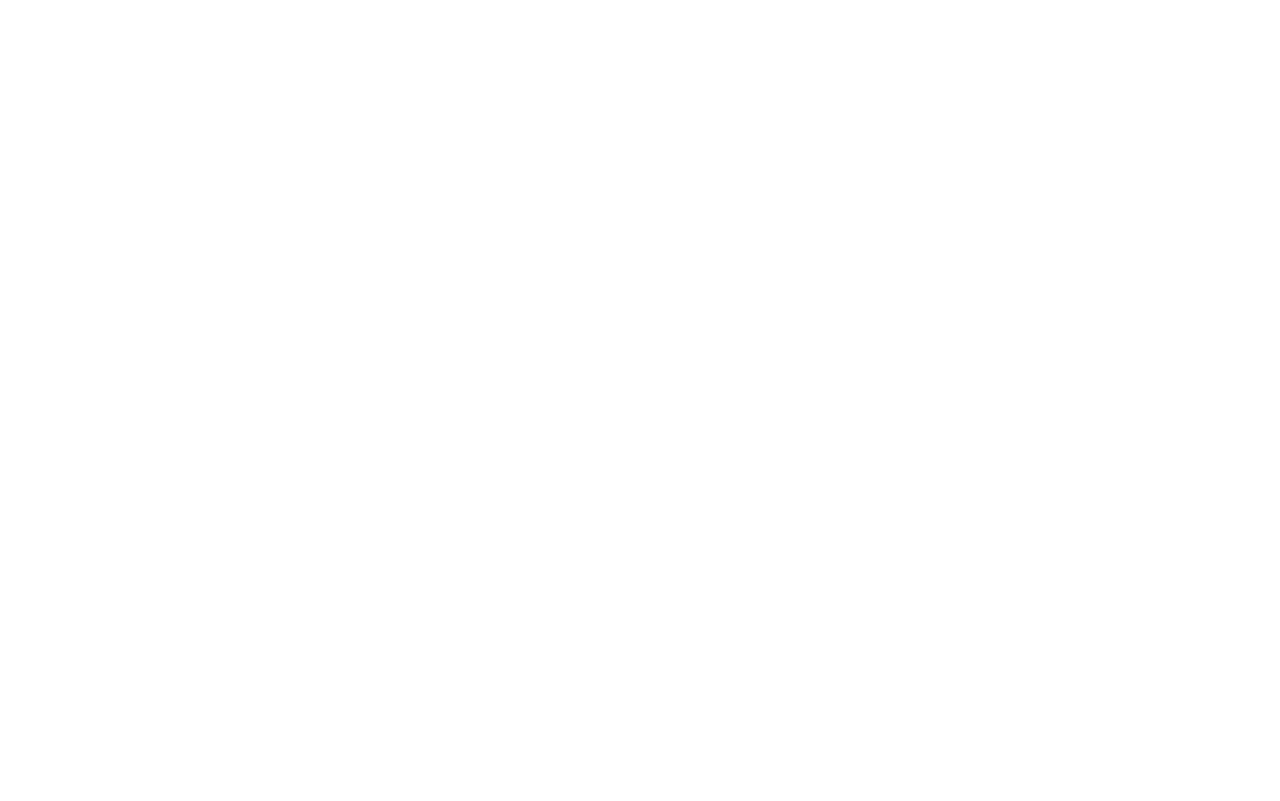
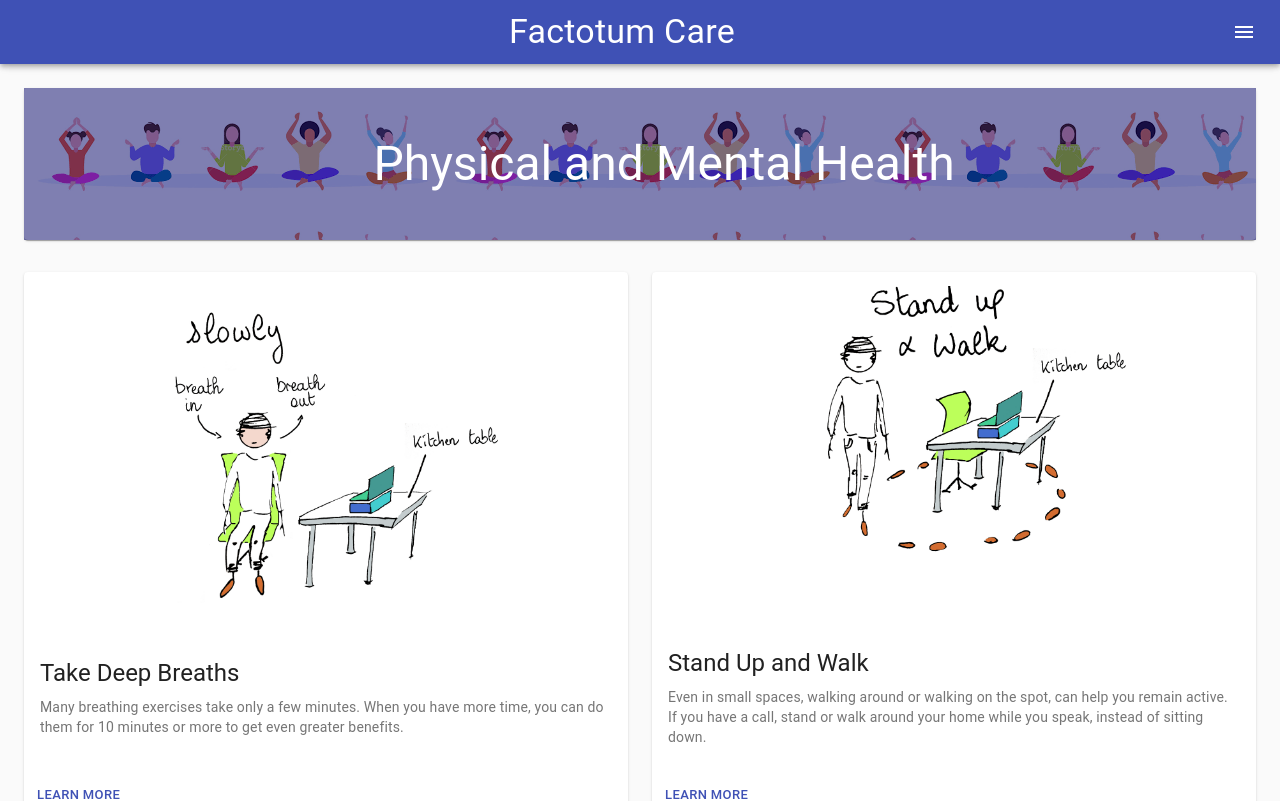
Before and after one commit to mxenoph/factotum-care, a React app in the folder webpack-react-tutorial/: page /mental in a window 1280 px wide. Shown: the top 801 px of the page. Built offline with nearby package versions, Linux system fonts and the light colour scheme.

Commit message:
Add Page content and merged with George
Added page content and merged with georges branch

```diff
--- a/webpack-react-tutorial/src/App.js
+++ b/webpack-react-tutorial/src/App.js
@@ -2,7 +2,7 @@
 import ReactDOM from 'react-dom'
 import { Route, Link,Switch, BrowserRouter as Router } from 'react-router-dom'
 import HomePage from './js/pages/home'
-import {About} from './js/pages'
+import Blog from './js/MentalHealth/Blog'
 
 
 class App extends Component {
@@ -12,7 +12,9 @@
         <Router>
          <Switch>
             <Route  path="/" exact component={() => <HomePage />}/>
-            <Route  path="/about" exact component={() => <Blog />}/>
+            {/* <Route  path="/about" exact component={() => <Blog />}/> */}
+            <Route  path="/mental" exact component={() => <Blog />}/>
+
             </Switch>
         </Router>
       </div>
--- a/webpack-react-tutorial/src/js/MentalHealth/Blog.js
+++ b/webpack-react-tutorial/src/js/MentalHealth/Blog.js
@@ -35,18 +35,18 @@
 
 const featuredPosts = [
   {
-    title: 'Featured post',
-    date: 'Nov 12',
+    title: 'Take Deep Breaths',
+    url: 'https://www.webmd.com/balance/stress-management/stress-relief-breathing-techniques#1',
     description:
-      'This is a wider card with supporting text below as a natural lead-in to additional content.',
+      'Many breathing exercises take only a few minutes. When you have more time, you can do them for 10 minutes or more to get even greater benefits.',
     image: './physical_1.jpg',
-    imageText: 'Image Text',
+    imageText: 'DeepBreaths',
   },
   {
-    title: 'Post title',
-    date: 'Nov 11',
+    title: 'Stand Up and Walk',
+    url: 'http://www.euro.who.int/en/health-topics/health-emergencies/coronavirus-covid-19/novel-coronavirus-2019-ncov-technical-guidance/stay-physically-active-during-self-quarantine',
     description:
-      'This is a wider card with supporting text below as a natural lead-in to additional content.',
+      'Even in small spaces, walking around or walking on the spot, can help you remain active. If you have a call, stand or walk around your home while you speak, instead of sitting down. ',
       image: './physical_mental_walking.jpg',
       imageText: 'Image Text',
   },
--- a/webpack-react-tutorial/src/js/MentalHealth/FeaturedPost.js
+++ b/webpack-react-tutorial/src/js/MentalHealth/FeaturedPost.js
@@ -19,10 +19,11 @@
 export default function FeaturedPost(props) {
   const classes = useStyles();
   const { post } = props;
+  console.log(post.description);
 
   return (
     <Grid item className={classes.cardDetails}>
- <MediaCard images={post.image}></MediaCard>
+ <MediaCard data={post}></MediaCard>
     </Grid>
   );
 }
--- a/webpack-react-tutorial/src/js/MentalHealth/MediaCard.js
+++ b/webpack-react-tutorial/src/js/MentalHealth/MediaCard.js
@@ -7,6 +7,7 @@
 import CardMedia from '@material-ui/core/CardMedia';
 import Button from '@material-ui/core/Button';
 import Typography from '@material-ui/core/Typography';
+import PropTypes from 'prop-types';
 
 const useStyles = makeStyles({
   media: {
@@ -14,34 +15,39 @@
     height: 340,
     margin: "5px auto"
   },
+  actionArea: {
+    height : "500px"
+  }
 });
 
-export default function MediaCard(images) {
+export default function MediaCard(data) {
   const classes = useStyles();
-  console.log(images.images);
+  console.log(data.data.image);
 
   return (
     <Card className={classes.root}>
-      <CardActionArea>
+      <CardActionArea className={classes.actionArea}>
         <CardMedia
           className={classes.media}
-          image={images.images}
+          image={data.data.image}
         />
         <CardContent>
           <Typography gutterBottom variant="h5" component="h2">
-              Lizard
+              {data.data.title}
           </Typography>
           <Typography variant="body2" color="textSecondary" component="p">
-            Lizards are a widespread group of squamate reptiles, with over 6,000 species, ranging
-            across all continents except Antarctica
+          {data.data.description}
           </Typography>
         </CardContent>
       </CardActionArea>
       <CardActions>
-        <Button size="small" color="primary">
+        <Button size="small" color="primary" href={data.data.url} target="_blank">
           Learn More
         </Button>
       </CardActions>
     </Card>
   );
 }
+MediaCard.propTypes = {
+  data: PropTypes.object,
+};
--- a/webpack-react-tutorial/src/js/components/Navigation.js
+++ b/webpack-react-tutorial/src/js/components/Navigation.js
@@ -83,7 +83,7 @@
 ];
 const pages_b = [
   {name:"Workstation Assesment",url:"/"},
-  {name:"Physical and Mental Health",url:"/"},
+  {name:"Physical and Mental Health",url:"/mental"},
   {name:"Productivity Booster",url:"/"},
   {name:"Manage your surroundings",url:"/"}
 ];
```
